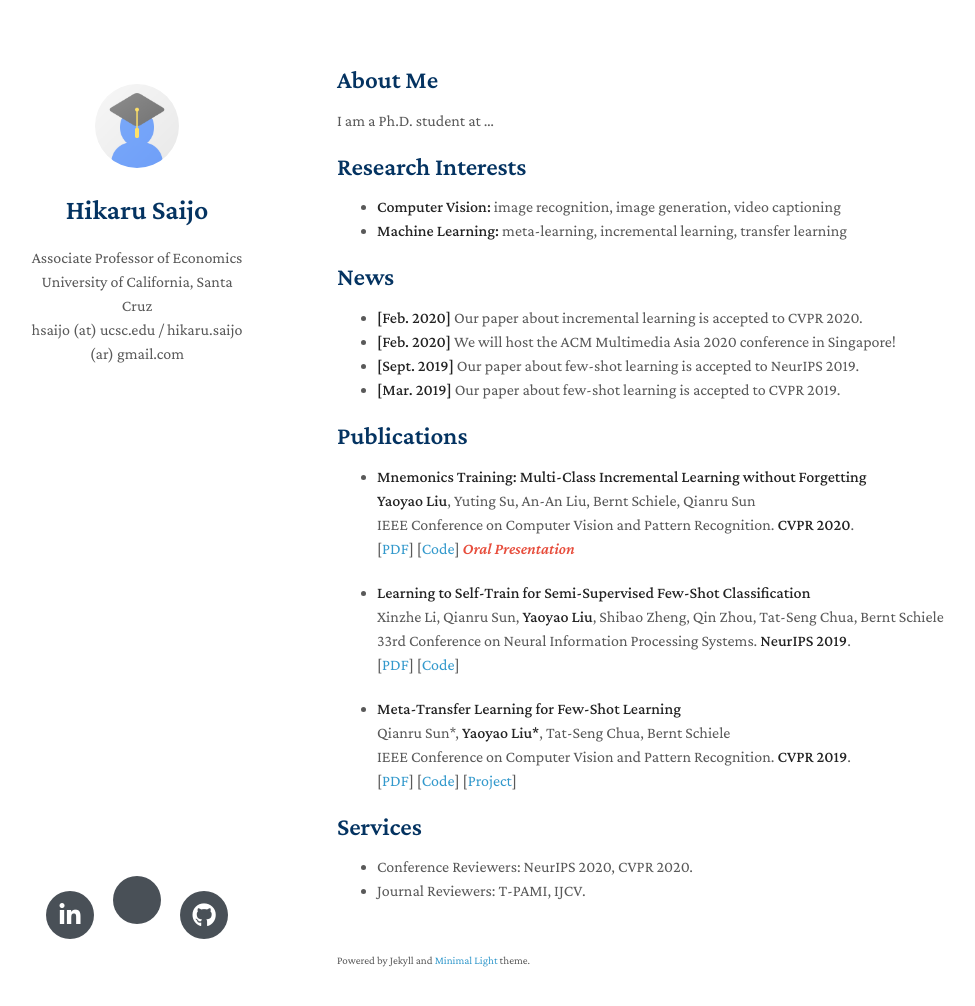
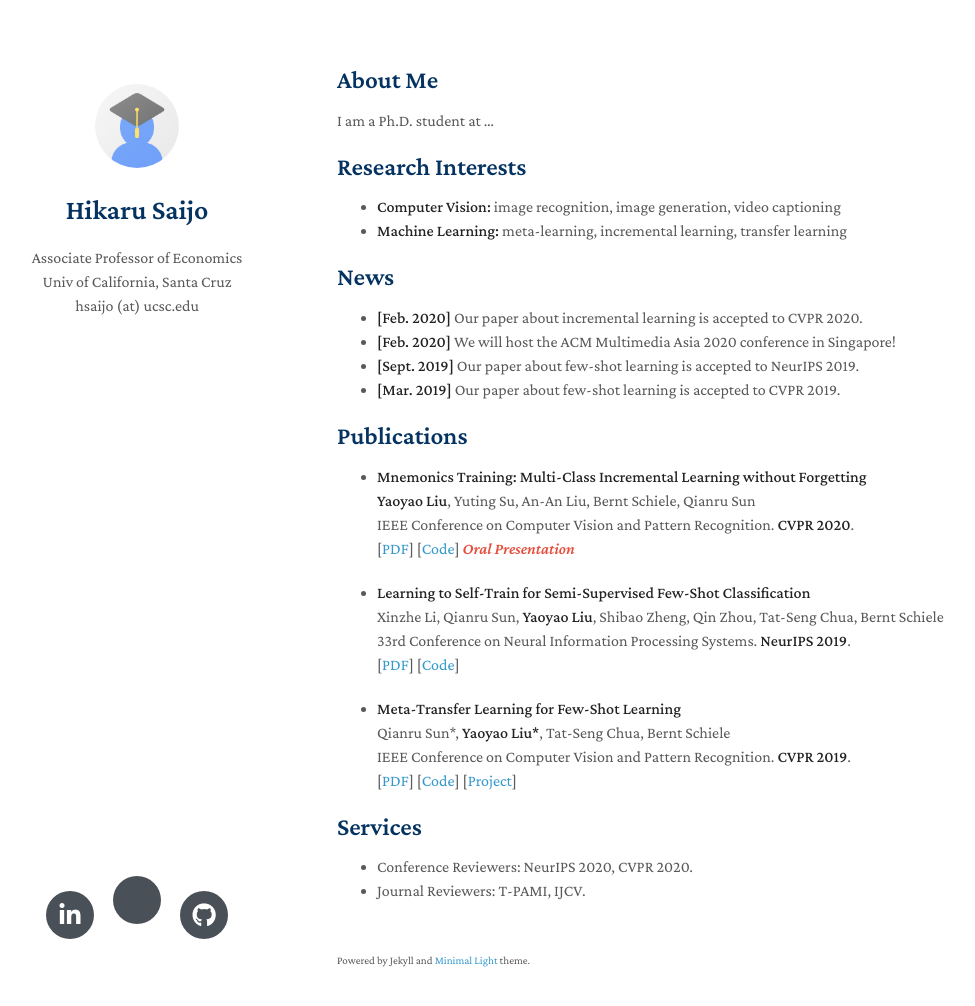
Before and after one commit to hsaijo/hsaijo.github.io, a Jekyll site: the page built from index.md, in a window 1280 px wide and 1041 px high. Shown: the top 1006 px of the window, without its empty margins (133-1108 px from the left). Built offline with Jekyll 4.4.1, drawn with Linux system fonts in a browser that asks for light colours; nearby versions of some CDN libraries; a style sheet for code colours, icons or effects is not loaded; our own code applies the rules of GitHub Pages for plain Markdown files.

Commit message:
Update _config.yml

```diff
--- a/_config.yml
+++ b/_config.yml
@@ -1,7 +1,8 @@
 title: Hikaru Saijo
 position: Associate Professor of Economics
-affiliation: University of California, Santa Cruz
-email: hsaijo (at) ucsc.edu / hikaru.saijo (ar) gmail.com
+affiliation: Univ of California, Santa Cruz
+email: hsaijo (at) ucsc.edu
+email2: hikaru.saijo (at) gmail.com
 keywords: minimal academic
 google_scholar: https://scholar.google.com/
 github_link: https://github.com/yaoyao-liu/minimal-light
```
